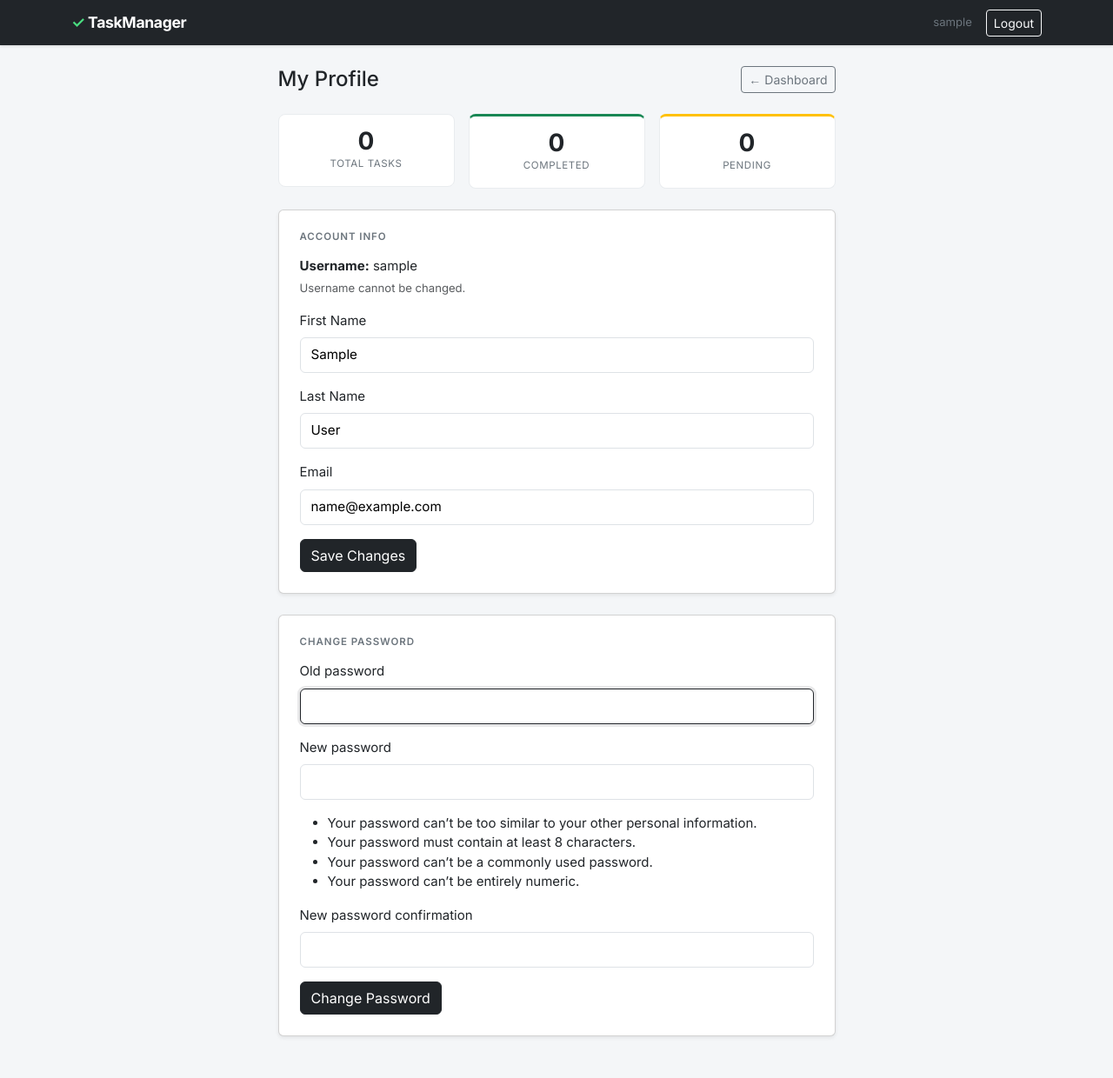
After one commit to FatemaAlhosein/django-task-manager, a Django app: page /profile/ in a window 1280 px wide. The commit adds this page. Shown: the whole page at 87% size. Run offline with Django 4.2, Linux system fonts and the light colour scheme; the visitor is signed in with stand-in values (Sample User, id 1); data that the repository does not hold is empty.

Commit message:
Add task detail page and profile page

```diff
--- a/tasks/forms.py
+++ b/tasks/forms.py
@@ -2,6 +2,17 @@ from django import forms
 from django.contrib.auth.forms import UserCreationForm
 from django.contrib.auth.models import User
 from .models import Task, Category
+
+
+class ProfileForm(forms.ModelForm):
+    class Meta:
+        model = User
+        fields = ['first_name', 'last_name', 'email']
+        labels = {
+            'first_name': 'First Name',
+            'last_name':  'Last Name',
+            'email':      'Email',
+        }
 
 
 class RegisterForm(UserCreationForm):
--- a/tasks/templates/tasks/base.html
+++ b/tasks/templates/tasks/base.html
@@ -20,7 +20,7 @@
     <a class="navbar-brand" href="{% url 'task-list' %}"><span>✓</span> TaskManager</a>
     <div class="d-flex align-items-center gap-3">
       {% if user.is_authenticated %}
-        <span class="text-secondary small d-none d-sm-inline">{{ user.username }}</span>
+        <a href="{% url 'profile' %}" class="text-secondary small d-none d-sm-inline text-decoration-none">{{ user.username }}</a>
         <form method="post" action="{% url 'logout' %}">
           {% csrf_token %}
           <button type="submit" class="btn btn-sm btn-outline-light">Logout</button>
--- /dev/null
+++ b/tasks/templates/tasks/profile.html
@@ -0,0 +1,99 @@
+{% extends 'tasks/base.html' %}
+{% block title %}Profile{% endblock %}
+
+{% block content %}
+<div class="row justify-content-center">
+  <div class="col-md-7">
+
+    <div class="d-flex justify-content-between align-items-center mb-4">
+      <h1 class="h4 mb-0">My Profile</h1>
+      <a href="{% url 'task-list' %}" class="btn btn-sm btn-outline-secondary">← Dashboard</a>
+    </div>
+
+    <!-- Stats row -->
+    <div class="row g-3 mb-4">
+      <div class="col-4">
+        <div class="stat-mini">
+          <div class="stat-mini__number">{{ stats.total }}</div>
+          <div class="stat-mini__label">Total Tasks</div>
+        </div>
+      </div>
+      <div class="col-4">
+        <div class="stat-mini stat-mini--success">
+          <div class="stat-mini__number">{{ stats.completed }}</div>
+          <div class="stat-mini__label">Completed</div>
+        </div>
+      </div>
+      <div class="col-4">
+        <div class="stat-mini stat-mini--warning">
+          <div class="stat-mini__number">{{ stats.pending }}</div>
+          <div class="stat-mini__label">Pending</div>
+        </div>
+      </div>
+    </div>
+
+    <!-- Profile info -->
+    <div class="card shadow-sm mb-4">
+      <div class="card-body p-4">
+        <h2 class="h6 mb-3 section-label">Account Info</h2>
+        <p class="mb-1"><strong>Username:</strong> {{ request.user.username }}</p>
+        <p class="mb-3 text-muted small">Username cannot be changed.</p>
+
+        <form method="post">
+          {% csrf_token %}
+          {% for field in profile_form %}
+            <div class="mb-3">
+              <label class="form-label">{{ field.label }}</label>
+              {{ field }}
+              {% if field.errors %}
+                <div class="text-danger small mt-1">{{ field.errors }}</div>
+              {% endif %}
+            </div>
+          {% endfor %}
+          <button type="submit" name="update_profile" class="btn btn-dark">Save Changes</button>
+        </form>
+      </div>
+    </div>
+
+    <!-- Change password -->
+    <div class="card shadow-sm">
+      <div class="card-body p-4">
+        <h2 class="h6 mb-3 section-label">Change Password</h2>
+        <form method="post">
+          {% csrf_token %}
+          {% for field in password_form %}
+            <div class="mb-3">
+              <label class="form-label">{{ field.label }}</label>
+              {{ field }}
+              {% if field.help_text %}
+                <p class="text-muted small mt-1">{{ field.help_text }}</p>
+              {% endif %}
+              {% if field.errors %}
+                <div class="text-danger small mt-1">{{ field.errors }}</div>
+              {% endif %}
+            </div>
+          {% endfor %}
+          <button type="submit" name="change_password" class="btn btn-dark">Change Password</button>
+        </form>
+      </div>
+    </div>
+
+  </div>
+</div>
+
+<style>
+  input[type=text], input[type=email], input[type=password] {
+    display: block; width: 100%; padding: .5rem .75rem;
+    border: 1px solid #dee2e6; border-radius: .375rem; font-size: .95rem;
+  }
+  input:focus { outline: none; border-color: #212529; box-shadow: 0 0 0 3px rgba(33,37,41,.1); }
+
+  .section-label { font-size: 0.72rem; font-weight: 600; text-transform: uppercase; letter-spacing: 0.08em; color: #6c757d; }
+
+  .stat-mini { background: #fff; border: 1px solid #e9ecef; border-radius: 8px; padding: 1rem; text-align: center; }
+  .stat-mini--success { border-top: 3px solid #198754; }
+  .stat-mini--warning { border-top: 3px solid #ffc107; }
+  .stat-mini__number  { font-size: 1.75rem; font-weight: 700; line-height: 1; }
+  .stat-mini__label   { font-size: 0.72rem; color: #6c757d; text-transform: uppercase; letter-spacing: 0.05em; margin-top: 0.25rem; }
+</style>
+{% endblock %}
--- a/tasks/urls.py
+++ b/tasks/urls.py
@@ -8,6 +8,8 @@ urlpatterns = [
     path('<int:pk>/delete/',      views.task_delete,        name='task-delete'),
     path('<int:pk>/toggle/',      views.task_toggle,        name='task-toggle'),
     path('register/',             views.register,           name='register'),
+    path('<int:pk>/',             views.task_detail,        name='task-detail'),
+    path('profile/',              views.profile,            name='profile'),
     path('categories/',           views.category_list,      name='category-list'),
     path('categories/<int:pk>/delete/', views.category_delete, name='category-delete'),
 ]
--- a/tasks/views.py
+++ b/tasks/views.py
@@ -1,10 +1,11 @@
 from django.shortcuts import render, get_object_or_404, redirect
 from django.contrib.auth.decorators import login_required
-from django.contrib.auth import login
+from django.contrib.auth import login, update_session_auth_hash
+from django.contrib.auth.forms import PasswordChangeForm
 from django.contrib import messages
 from django.utils import timezone
 from .models import Task, Category
-from .forms import TaskForm, RegisterForm, CategoryForm
+from .forms import TaskForm, RegisterForm, CategoryForm, ProfileForm
 
 
 def register(request):
@@ -146,6 +147,54 @@ def task_toggle(request, pk):
     return redirect('task-list')
 
 
+@login_required
+def task_detail(request, pk):
+    task = get_object_or_404(Task, pk=pk, user=request.user)
+    today = timezone.now().date()
+    task.is_overdue = (
+        not task.completed and
+        task.due_date is not None and
+        task.due_date < today
+    )
+    return render(request, 'tasks/task_detail.html', {'task': task})
+
+
+@login_required
+def profile(request):
+    user = request.user
+    all_tasks = Task.objects.filter(user=user)
+    stats = {
+        'total':     all_tasks.count(),
+        'completed': all_tasks.filter(completed=True).count(),
+        'pending':   all_tasks.filter(completed=False).count(),
+    }
+
+    profile_form  = ProfileForm(instance=user)
+    password_form = PasswordChangeForm(user)
+
+    if request.method == 'POST':
+        if 'update_profile' in request.POST:
+            profile_form = ProfileForm(request.POST, instance=user)
+            if profile_form.is_valid():
+                profile_form.save()
+                messages.success(request, 'Profile updated!')
+                return redirect('profile')
+
+        elif 'change_password' in request.POST:
+            password_form = PasswordChangeForm(user, request.POST)
+            if password_form.is_valid():
+                updated_user = password_form.save()
+                update_session_auth_hash(request, updated_user)  # keep logged in
+                messages.success(request, 'Password changed!')
+                return redirect('profile')
+
+    return render(request, 'tasks/profile.html', {
+        'profile_form': profile_form,
+        'password_form': password_form,
+        'stats': stats,
+    })
+
+
 # ── Category views ────────────────────────────────────────────────────────────
 
 @login_required
```
Also changed, not shown: tasks/templates/tasks/task_detail.html (added, +109 -0 lines), tasks/templates/tasks/task_list.html (+4 -3 lines).
